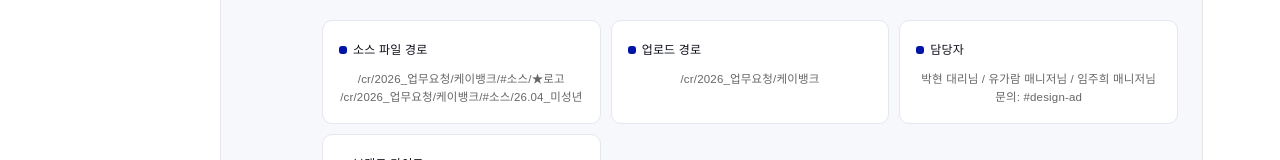
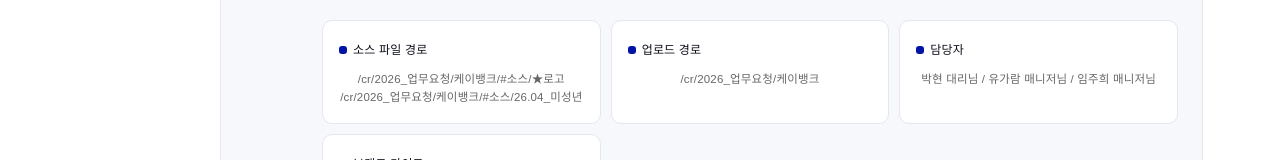
Before and after one commit to crdesign-dashboard/cr-guide-final, a React (Vite) app: page / in a window 1280 px wide. Both pictures are taken after a click on the button "🏠 공통 가이드". Shown: the part 526-686 px from the top of the page. Built offline with nearby package versions, Linux system fonts and the light colour scheme.

Commit message:
Update App.tsx

```diff
--- a/src/App.tsx
+++ b/src/App.tsx
@@ -686,7 +686,7 @@ export default function App() {
                 {[
                   ["소스 파일 경로", "/cr/2026_업무요청/케이뱅크/#소스/★로고\n/cr/2026_업무요청/케이뱅크/#소스/26.04_미성년"],
                   ["업로드 경로", "/cr/2026_업무요청/케이뱅크"],
-                  ["담당자", "박현 대리님 / 유가람 매니저님 / 임주희 매니저님\n문의: #design-ad"],
+                  ["담당자", "박현 대리님 / 유가람 매니저님 / 임주희 매니저님"],
                   ["브랜드 가이드", "https://brand.kbanknow.com/resource.html"]
                 ].map(([title, body]) => (
                   <div key={title} style={{ background: "#fff", border: "1px solid #E5E7EF", borderRadius: 10, padding: 16 }}>
```
